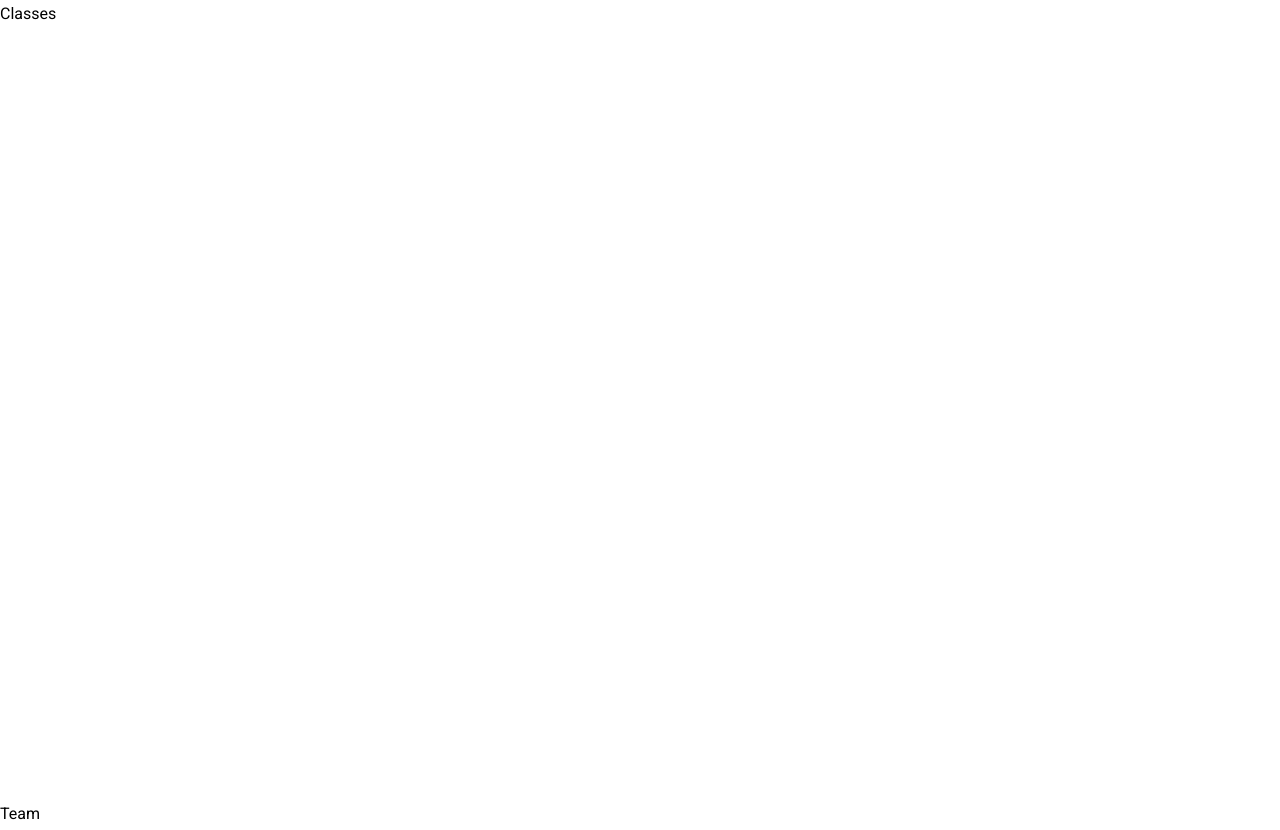
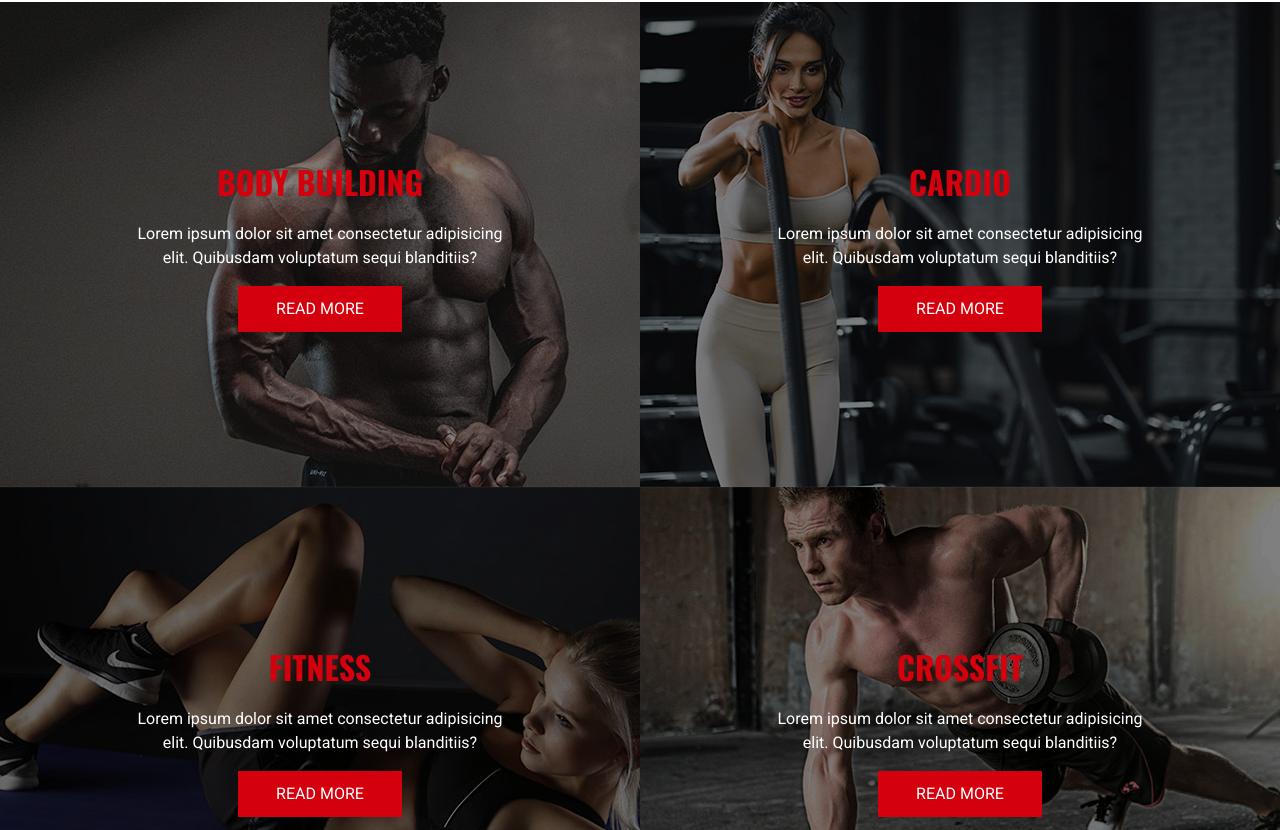
Before and after one commit to terrorbladegodlike/FitPhisique, a Next.js app: page / in a window 1280 px wide. Shown: the part 2230-3060 px from the top of the page. Built offline with nearby package versions, Linux system fonts and the light colour scheme.

Commit message:
Styling of the "Classes" component

```diff
--- a/components/Classes.tsx
+++ b/components/Classes.tsx
@@ -1,7 +1,102 @@
+'use client'
+
+// Import Inmage from Next JS
+import Image from 'next/image'
+
+// Import Motion & Variants
+import { motion } from 'framer-motion'
+import { fadeIn } from '@/lib/variants'
+
+// Import Components
+import CustomButton from './CustomButton'
+
+const classes = [
+   {
+      name: 'body building',
+      img: '/assets/img/classes/bodybuilding.jpg',
+      description:
+         'Lorem ipsum dolor sit amet consectetur adipisicing elit. Quibusdam voluptatum sequi blanditiis?',
+   },
+   {
+      name: 'cardio',
+      img: '/assets/img/classes/cardio.jpg',
+      description:
+         'Lorem ipsum dolor sit amet consectetur adipisicing elit. Quibusdam voluptatum sequi blanditiis?',
+   },
+   {
+      name: 'fitness',
+      img: '/assets/img/classes/fitness.jpg',
+      description:
+         'Lorem ipsum dolor sit amet consectetur adipisicing elit. Quibusdam voluptatum sequi blanditiis?',
+   },
+   {
+      name: 'crossfit',
+      img: '/assets/img/classes/crossfit.jpg',
+      description:
+         'Lorem ipsum dolor sit amet consectetur adipisicing elit. Quibusdam voluptatum sequi blanditiis?',
+   },
+]
+
 const Classes = () => {
    return (
-      <section className='h-screen' id='class'>
-         Classes
+      <section className='' id='class'>
+         <motion.div
+            variants={fadeIn('up', 0.6)}
+            initial='hidden'
+            whileInView={'show'}
+            viewport={{ once: false, amount: 0.2 }}
+            className='grid grid-cols-1 lg:grid-cols-2'
+         >
+            {classes.map((item, index) => {
+               return (
+                  <div
+                     className='relative w-full h-[300px] lg:h-[485px] flex flex-col justify-center items-center'
+                     key={index}
+                  >
+                     {/* Overlay */}
+                     <div className='bg-black/50 absolute w-full h-full top-0 z-10'></div>
+                     <Image
+                        src={item.img}
+                        fill
+                        className='object-cover'
+                        alt='img'
+                     />
+                     {/* Text & BTN */}
+                     <div className='z-30 max-w-[380px] text-center flex flex-col items-center justify-center gap-4'>
+                        <motion.h3
+                           variants={fadeIn('up', 0.4)}
+                           initial='hidden'
+                           whileInView={'show'}
+                           viewport={{ once: false, amount: 0.2 }}
+                           className='h3 text-accent'
+                        >
+                           {item.name}
+                        </motion.h3>
+                        <motion.p
+                           variants={fadeIn('up', 0.6)}
+                           initial='hidden'
+                           whileInView={'show'}
+                           viewport={{ once: false, amount: 0.2 }}
+                           className='text-white'
+                        >
+                           {item.description}
+                        </motion.p>
+                        <motion.div
+                           variants={fadeIn('up', 0.8)}
+                           initial='hidden'
+                           whileInView={'show'}
+                           viewport={{ once: false, amount: 0.2 }}
+                        >
+                           <CustomButton
+                              containerStyles='w-[164px] h-[46px]'
+                              text='Read More'
+                           />
+                        </motion.div>
+                     </div>
+                  </div>
+               )
+            })}
+         </motion.div>
       </section>
    )
 }
```
